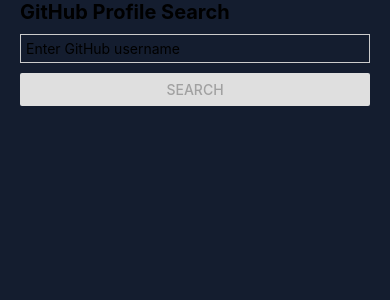
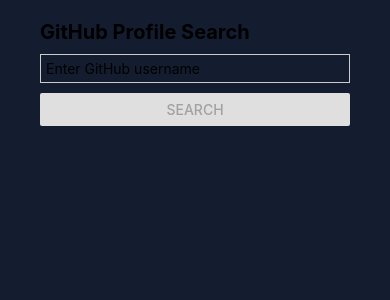
Before and after one commit to kmxtaylor/github-username-finder, a React Native app: screen / in a window 390 px wide. Shown: the top 300 px of the page. Built offline with nearby package versions, Linux system fonts and the light colour scheme.

Commit message:
add subcontainer w/ padding

```diff
--- a/App.js
+++ b/App.js
@@ -1,5 +1,5 @@
 import { useFonts, useCallBack } from 'expo-font';
-import { SafeAreaView, StyleSheet, StatusBar } from 'react-native';
+import { SafeAreaView, StyleSheet, StatusBar, View } from 'react-native';
 
 import GitHubProfile from './screens/GitHubProfile';
 
@@ -15,7 +15,9 @@
     <>
       <StatusBar barStyle='light-content'></StatusBar>
       <SafeAreaView style={styles.container}>
-        <GitHubProfile />
+        <View style={styles.subContainer}>
+          <GitHubProfile />
+        </View>
       </SafeAreaView>
     </>
   );
@@ -26,6 +28,9 @@
     flex: 1,
     backgroundColor: '#141d2f',
   },
+  subContainer: {
+    padding: 20,
+  },
 });
 
 export default App;
```
